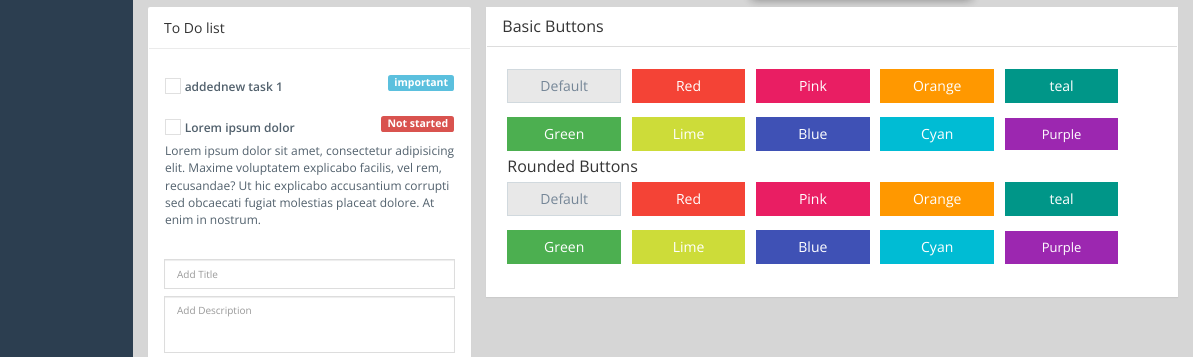
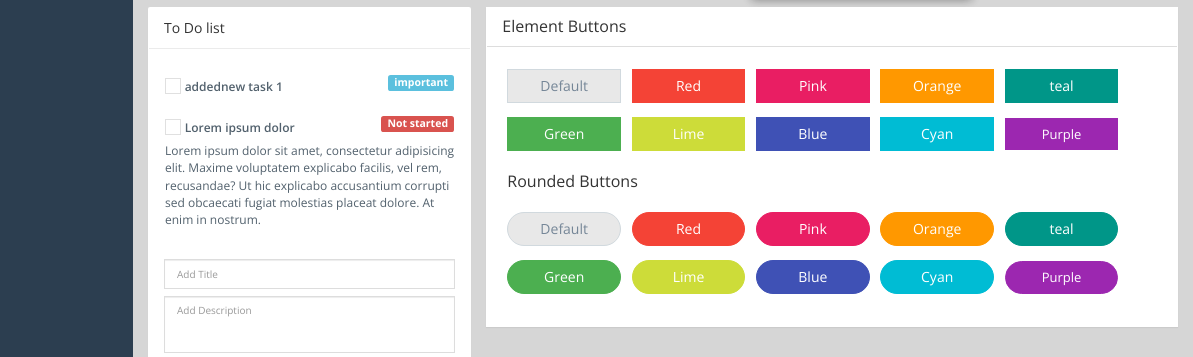
Before and after one commit to iamSurbhiSingh/sails-theme, a website: page index.html in a window 1280 px wide. Shown: the part 340-697 px from the top of the page, 87-1280 px from the left. Drawn offline with nearby package versions, Linux system fonts and the light colour scheme.

Commit message:
btn rounded

```diff
--- a/custom/sass/style.scss
+++ b/custom/sass/style.scss
@@ -572,7 +572,6 @@ input::-webkit-input-placeholder {
 /*default*/
 .btn-default {
 	/*box-shadow: 0 3px 10px rgba(0,0,0,0.23),0 3px 10px rgba(0,0,0,0.16);*/
-	border-radius: 0px;
 	background-color: #e8e8e8;
     border-color: #d1d9de;
     color: #758697;
@@ -583,6 +582,10 @@ input::-webkit-input-placeholder {
 	background: #F44336;
 	color: #fff;
 	border-color: #F44336;
+	&:hover, &:focus, &:active {
+		background: darken(#F44336, 10%);
+		color: #fff;
+	}
 }
 .btn-pink {
 	background: #E91E63;
@@ -620,3 +623,17 @@ input::-webkit-input-placeholder {
 	border-color: #00BCD4;
 	color: #fff;
 }
+
+/*================ rounded button =================*/
+.rounded-btn {
+	.btn {
+		border-radius: 17px !important;
+		overflow: hidden;
+	}
+}
+.rounded-heading {
+	padding: 15px 0px;
+}
+button, button:focus, button:active {
+	outline: 0px !important;
+}
--- a/index.html
+++ b/index.html
@@ -266,7 +266,7 @@
 					<div class="col-md-8 nopadding-left">
 						<div class="panel basic-buttons">
 							<div class="panel-heading">
-								<h3 class="panel-title">Basic Buttons</h3>
+								<h3 class="panel-title">Element Buttons</h3>
 							</div>
 							<div class="panel-body panel-element-wrap">
 								<button class="btn btn-default">Default</button>
@@ -281,8 +281,8 @@
 								<button class="btn btn-purple">Purple</button>
 								<!-- ================== rounded btn ===== -->
 								<div class="rounded-btn">
-									<h3 class="panel-title">Rounded Buttons</h3>
-									<button class="btn btn-default">Default</button>
+									<h3 class="panel-title rounded-heading">Rounded Buttons</h3>
+									<button class="btn btn-default btn-round">Default</button>
 									<button class="btn btn-red">Red</button>
 									<button class="btn btn-pink">Pink</button>
 									<button class="btn btn-orange">Orange</button>
@@ -292,6 +292,9 @@
 									<button class="btn btn-blue">Blue</button>
 									<button class="btn btn-cyan">Cyan</button>
 									<button class="btn btn-purple">Purple</button>
+								</div>
+								<div class="icon-btn">
+
 								</div>
 							</div>
 						</div>
```
Also changed, not shown: custom/css/style.css.
